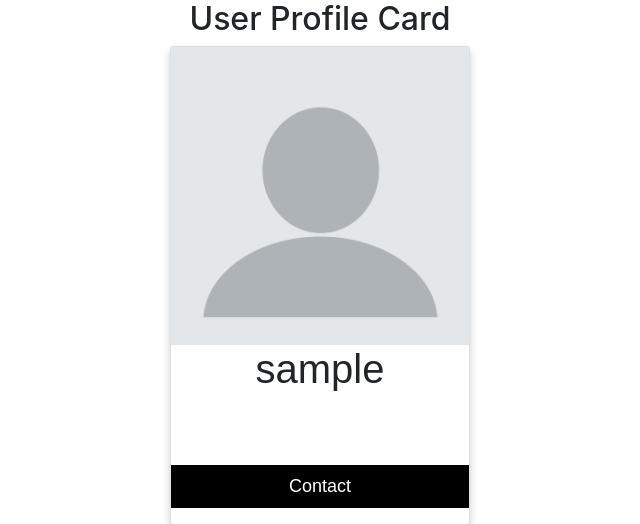
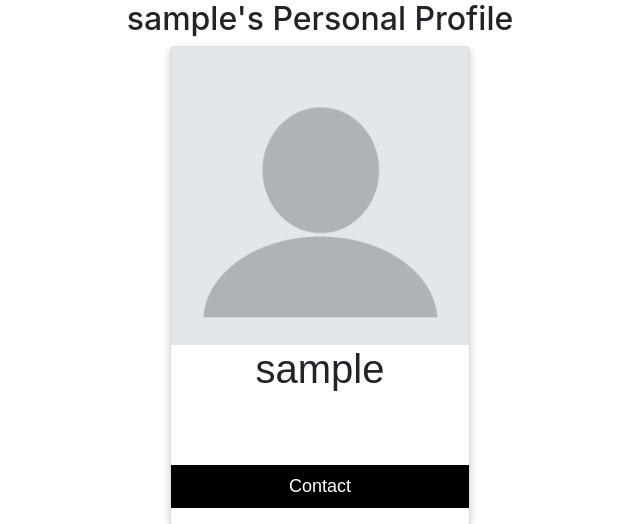
Before and after one commit to bcampana826/Climbing-Social-Media, a Django app: page /profile/ in a window 1280 px wide. Shown: the top 524 px of the page, without its empty margins (320-960 px from the left). Run offline with Django 4.2, Linux system fonts and the light colour scheme; the visitor is signed in with stand-in values (Sample User, id 1); some libraries are stand-ins or nearby versions.

Commit message:
Modified apps and profilepage

```diff
--- a/ClimbingSocialMedia/apps.py
+++ b/ClimbingSocialMedia/apps.py
@@ -4,6 +4,5 @@ class UserConfig(AppConfig):
     default_auto_field = 'django.db.models.BigAutoField'
     name = 'ClimbingSocialMedia'
 
-    # add this
     def ready(self):
         import ClimbingSocialMedia.signals
--- a/ClimbingSocialMedia/templates/ClimbingSocialMedia/ProfilePage.html
+++ b/ClimbingSocialMedia/templates/ClimbingSocialMedia/ProfilePage.html
@@ -47,12 +47,29 @@ button:hover, a:hover {
 </head>
 <body>
 
-<h2 style="text-align:center">User Profile Card</h2>
+<!--
+<h2 style="text-align:center">{{ user.gymprofile }}</h2>
+
+<div class="card">
+  <img src={{ user.gymprofile.picture.url }}>
+  <h1>{{ user.username }}</h1>
+  <p>{{ user.gymprofile.bio }}</p>
+  <p>{{ user.gymprofile.gymname }}</p>
+  <p>{{ user.gymprofile.location }}</p>
+  <p>{{ user.gymprofile.verified }}</p>
+  <div style="margin: 24px 0;">
+    <a href="#"><i class="fa fa-dribbble"></i></a>
+    <a href="#"><i class="fa fa-twitter"></i></a>
+    <a href="#"><i class="fa fa-linkedin"></i></a>
+    <a href="#"><i class="fa fa-facebook"></i></a>
+  </div>
+  <p><button>Contact</button></p> -->
+
+<h2 style="text-align:center">{{ user.userprofile }}</h2>
 
 <div class="card">
   <img src={{ user.userprofile.picture.url }}>
   <h1>{{ user.username }}</h1>
-  <!-- <p class="title">CEO & Founder, Example</p> -->
   <p>{{ user.userprofile.bio }}</p>
   <div style="margin: 24px 0;">
     <a href="#"><i class="fa fa-dribbble"></i></a>
@@ -61,6 +78,7 @@ button:hover, a:hover {
     <a href="#"><i class="fa fa-facebook"></i></a>
   </div>
   <p><button>Contact</button></p>
+
 </div>
 
 </body>
```
